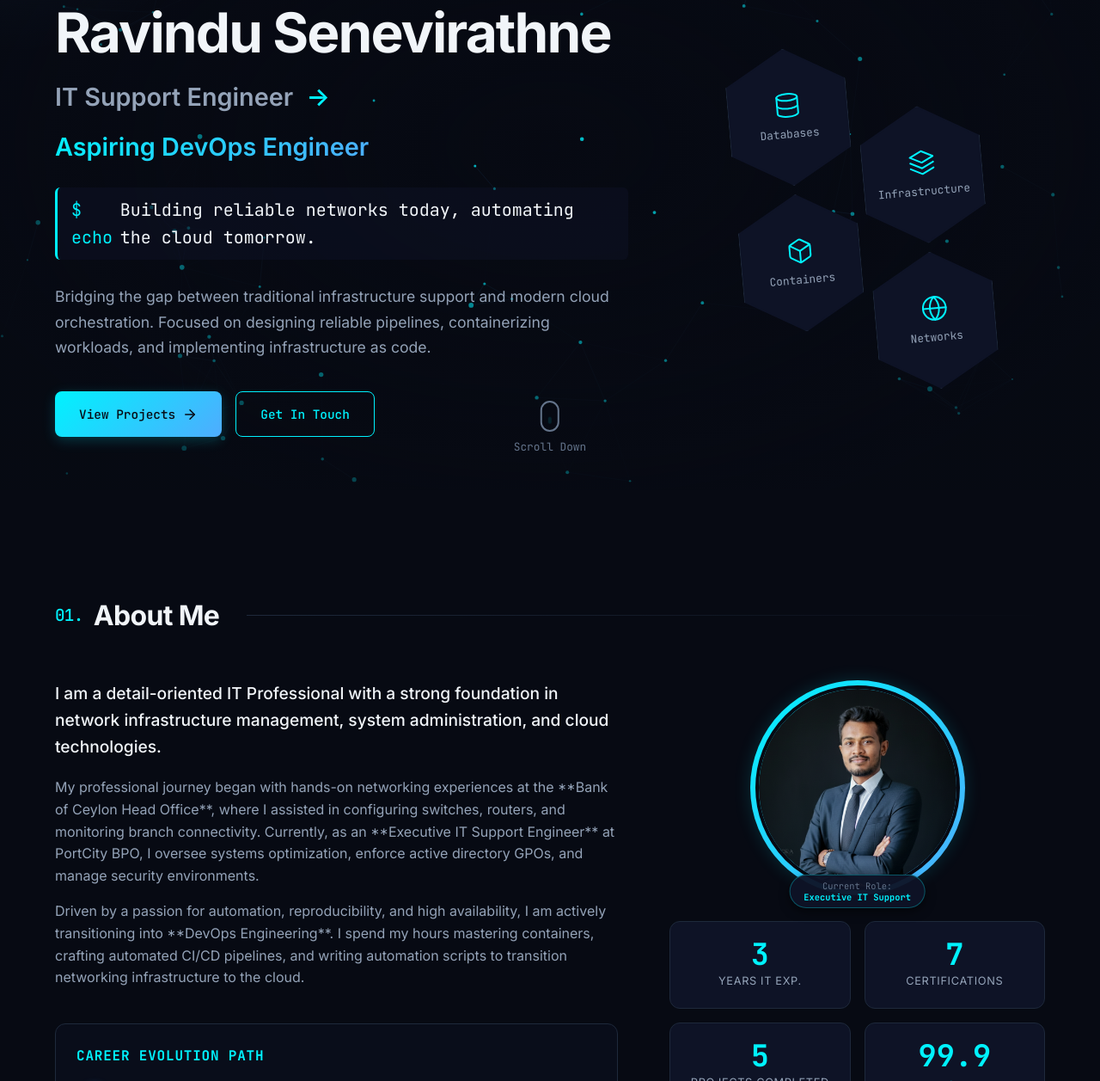
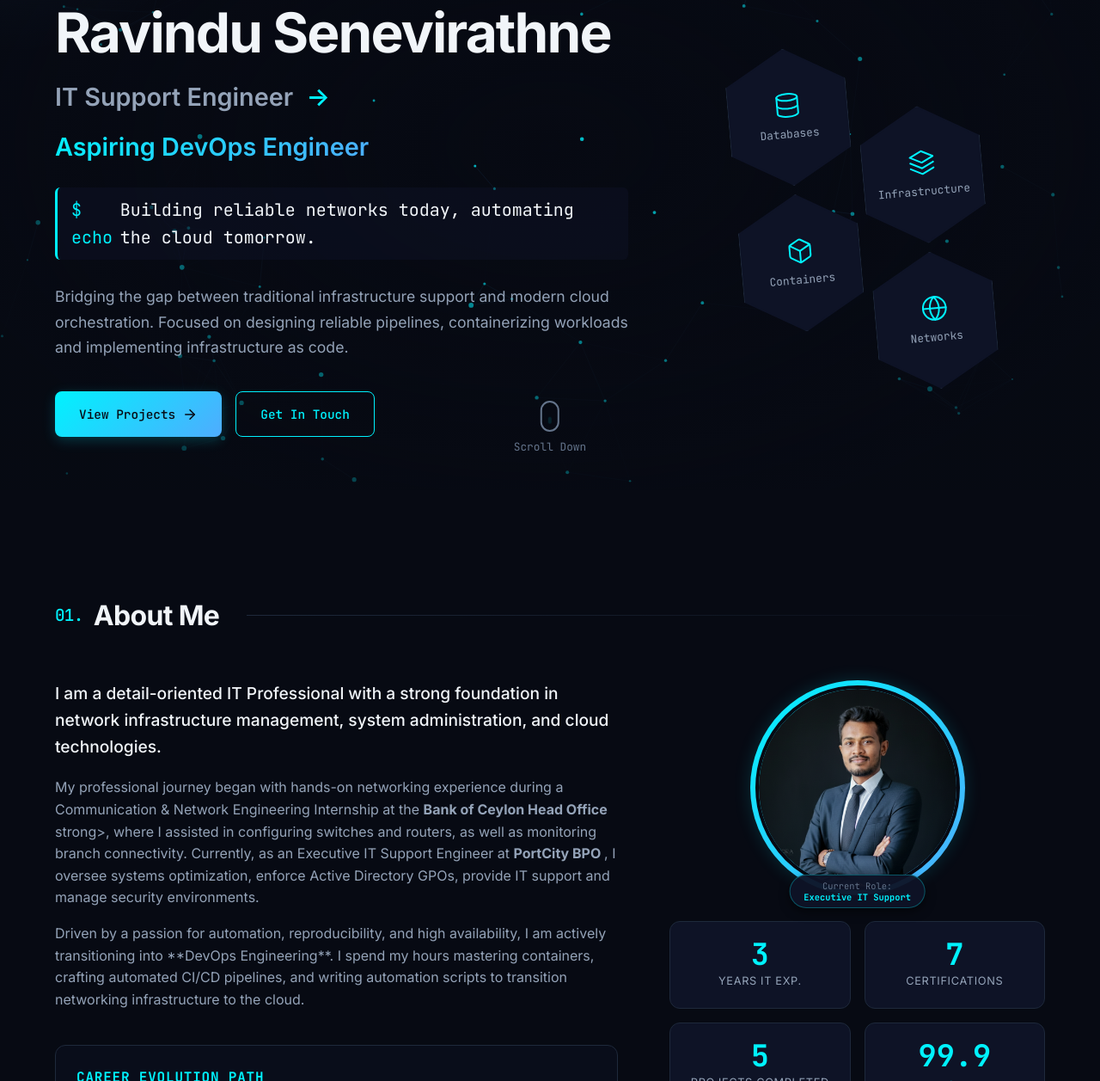
Before and after one commit to ravindusenevirathne/Ravindu-portfolio, a plain HTML site: page index.html in a window 1280 px wide. Shown: the part 230-1487 px from the top of the page at 86% size. Drawn offline with Linux system fonts and the light colour scheme.

Commit message:
Refine professional journey description in index.html
Updated text for clarity and consistency in professional experience.

```diff
--- a/index.html
+++ b/index.html
@@ -74,7 +74,7 @@
                     <span class="tagline" id="typing-tagline"></span><span class="cursor">|</span>
                 </div>
                 <p class="hero-description">
-                    Bridging the gap between traditional infrastructure support and modern cloud orchestration. Focused on designing reliable pipelines, containerizing workloads, and implementing infrastructure as code.
+                    Bridging the gap between traditional infrastructure support and modern cloud orchestration. Focused on designing reliable pipelines, containerizing workloads and implementing infrastructure as code.
                 </p>
                 <div class="hero-ctas">
                     <a href="#projects" class="btn btn-primary" id="btn-projects">
@@ -152,7 +152,7 @@
                         I am a detail-oriented IT Professional with a strong foundation in network infrastructure management, system administration, and cloud technologies.
                     </p>
                     <p>
-                        My professional journey began with hands-on networking experiences at the **Bank of Ceylon Head Office**, where I assisted in configuring switches, routers, and monitoring branch connectivity. Currently, as an **Executive IT Support Engineer** at PortCity BPO, I oversee systems optimization, enforce active directory GPOs, and manage security environments.
+                       My professional journey began with hands-on networking experience during a Communication & Network Engineering Internship at the <strong> Bank of Ceylon Head Office </strong>strong>, where I assisted in configuring switches and routers, as well as monitoring branch connectivity. Currently, as an Executive IT Support Engineer at <strong> PortCity BPO </strong>, I oversee systems optimization, enforce Active Directory GPOs, provide IT support and manage security environments.
                     </p>
                     <p>
                         Driven by a passion for automation, reproducibility, and high availability, I am actively transitioning into **DevOps Engineering**. I spend my hours mastering containers, crafting automated CI/CD pipelines, and writing automation scripts to transition networking infrastructure to the cloud.
```
